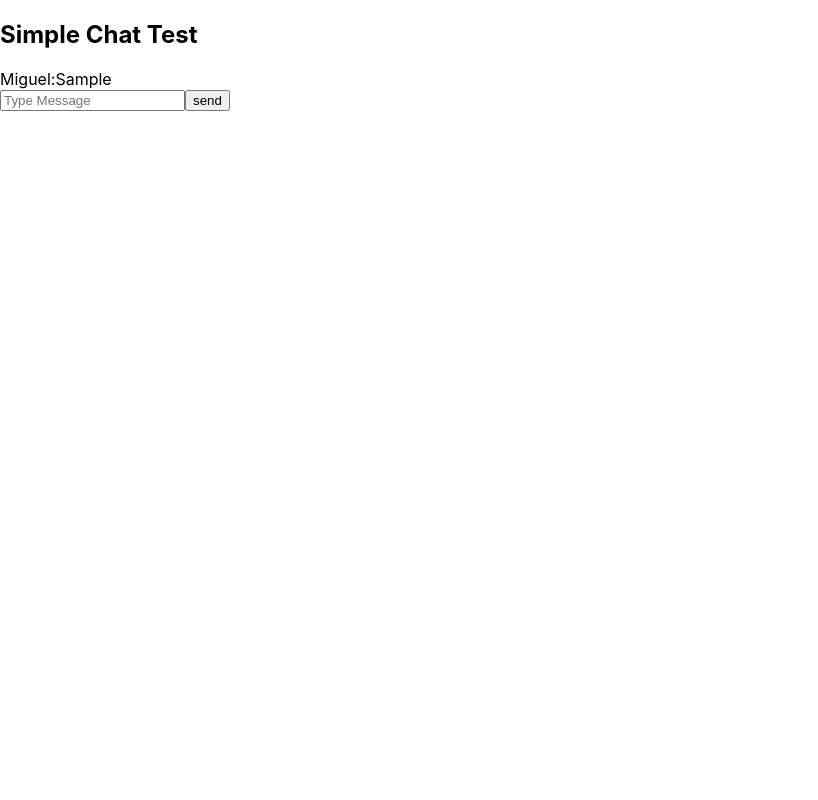
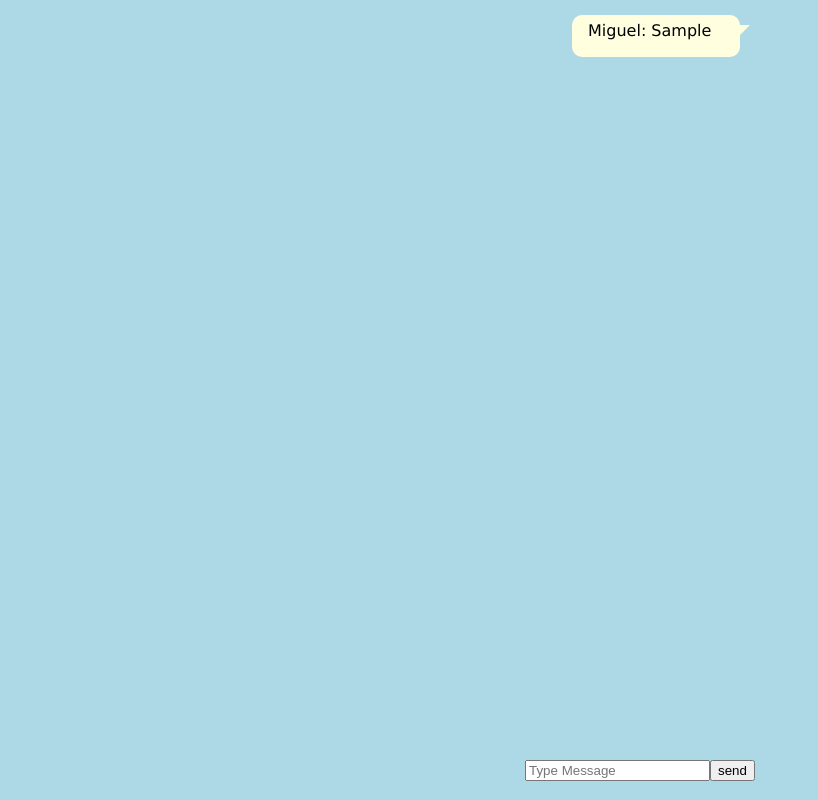
Before and after one commit to miguelpel/lisa-client, a React (Create React App) app: page / in a window 1280 px wide. Both pictures are taken after typing "Sample" into the empty fields and a click on the button "send". Shown: the whole page, without its empty margins (0-818 px from the left). Built offline with nearby package versions, Linux system fonts and the light colour scheme; no server answers.

Commit message:
styles the dialogue bubbles

```diff
--- a/src/App/App.css
+++ b/src/App/App.css
@@ -2,31 +2,8 @@
   text-align: center;
 }
 
-.App-logo {
-  animation: App-logo-spin infinite 20s linear;
-  height: 40vmin;
+.app_list {
+  text-align: center;
+  display: flex;
+  justify-content: center;
 }
-
-.App-header {
-  background-color: #282c34;
-  min-height: 100vh;
-  display: flex;
-  flex-direction: column;
-  align-items: center;
-  justify-content: center;
-  font-size: calc(10px + 2vmin);
-  color: white;
-}
-
-.App-link {
-  color: #61dafb;
-}
-
-@keyframes App-logo-spin {
-  from {
-    transform: rotate(0deg);
-  }
-  to {
-    transform: rotate(360deg);
-  }
-}
--- a/src/App/App.js
+++ b/src/App/App.js
@@ -14,9 +14,6 @@ class App extends Component {
   render() {
     return (
       <div className="app">
-        <h2>
-          Simple Chat Test
-        </h2>
         <div className="app_list">
           <Form user={this.state.user} />
         </div>
--- a/src/Form/Form.js
+++ b/src/Form/Form.js
@@ -66,19 +66,32 @@ class Form extends Component {
         // item.message
         // (+ mood) ???
         // var newMessage = item.message
+        // go to #input
         var messages = this.state.messageList.slice(0)
         if (this.state.messageList.length > 0) {
             messages.push(item)
         } else {
             messages = [item]
         }
-        this.setState({messageList: messages})
+        this.setState({messageList: messages}, () => this.scrollDown())
+    }
+
+    scrollDown(){
+        window.scrollTo(0, document.body.clientHeight)
     }
 
     render(){
+        // refaire ce positionnement des elements
+        const messageContainerStyle = {
+                display: 'flex',
+                flexDirection: 'column',
+                padding: '10px',
+                maxWidth: '300px',
+                minHeight: window.innerHeight - 60
+        }
         return(
             <div className="form">
-                <div className="form_message">
+                <div style={messageContainerStyle}>
                     {this.state.messageList.map((item, index) => <Message
                                                                     key={index}
                                                                     userName={item.userName}
--- a/src/Message/Message.css
+++ b/src/Message/Message.css
@@ -0,0 +1,73 @@
+body{
+    background-color: lightblue;
+    font-family: "Ubuntu-Italic", "Lucida Sans", helvetica, sans;
+}
+
+/* container */
+.container {
+    padding: 5% 5%;
+}
+
+/* CSS talk bubble */
+.talk-bubble {
+    margin: 5px;
+    padding: 6px 0;
+    display: inline-block;
+    position: relative;
+    width: 80%;
+    min-height: 30px;
+    height: auto;
+    background-color: lightyellow;
+}
+
+.round{
+    border-radius: 10px;
+    -webkit-border-radius: 10px;
+    -moz-border-radius: 10px;
+}
+
+.align-right{
+    align-self: flex-end
+}
+
+.tri-right.left-in:after{
+    content: ' ';
+    position: absolute;
+    width: 0;
+    height: 0;
+    left: -10px;
+    right: auto;
+    top: 10px;
+    bottom: auto;
+    border: 12px solid;
+    border-color: lightyellow lightyellow transparent transparent;
+}
+
+.tri-right.right-in:after{
+    content: ' ';
+    position: absolute;
+    width: 0;
+    height: 0;
+    left: auto;
+    right: -10px;
+    top: 10px;
+    bottom: auto;
+    border: 12px solid;
+    border-color: lightyellow transparent transparent lightyellow;
+}
+
+/* talk bubble contents */
+.talktext{
+    padding: 0 1em;
+    margin:0;
+    text-align: left;
+    line-height: 1.2em;
+}
+
+.talktext p{
+    /* remove webkit p margins */
+    padding: 0;
+    margin:0;
+    -webkit-margin-before: 0em;
+    -webkit-margin-after: 0em;
+}
--- a/src/Message/Message.js
+++ b/src/Message/Message.js
@@ -4,11 +4,10 @@ import './Message.css';
 class Message extends Component {
     render(){
         return (
-            <div className="message_author">
-                <span className="message_author">
-                    {this.props.userName}:
-                </span>
-                {this.props.message}
+            <div className={this.props.userName === "Lisa" ? "talk-bubble tri-right round left-in" : "talk-bubble align-right tri-right round right-in"}>
+                <div className="talktext">
+                    <p><span>{this.props.userName}: </span>{this.props.message}</p>
+                </div>
             </div>
         )
     }
```
